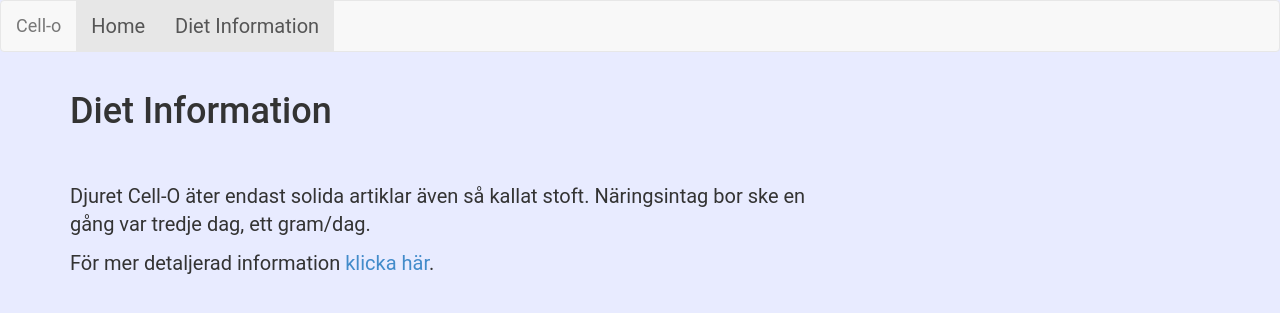
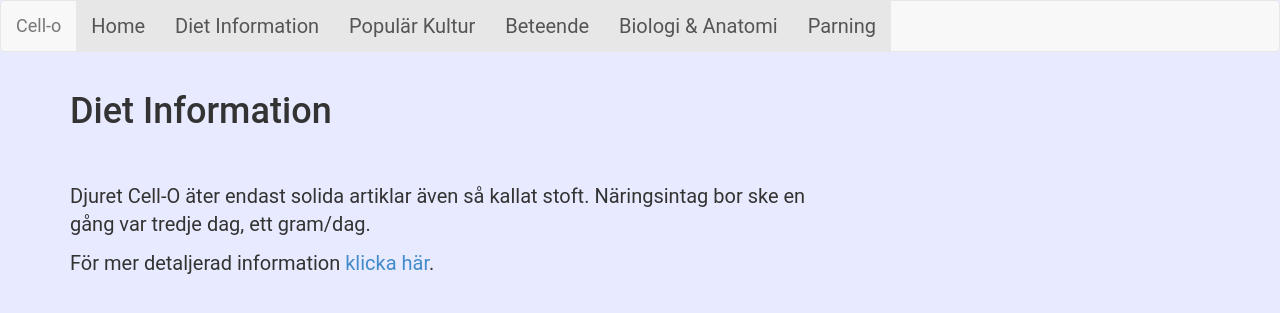
Before and after one commit to AleksandarFaraj/scrum_cello-o, a PHP site: page /diet.php in a window 1280 px wide. Shown: the top 313 px of the page. Run offline with PHP 8.4, Linux system fonts and the light colour scheme.

Commit message:
add templates for pages

```diff
--- a/partials/header.php
+++ b/partials/header.php
@@ -26,6 +26,10 @@
 	      <ul class="nav navbar-nav">
 	        <li class="active"><a href="/">Home</a></li>
 	        <li class="active"><a href="/diet.php">Diet Information</a></li>
+	        <li class="active"><a href="/popular-culture.php">Populär Kultur</a></li>
+	        <li class="active"><a href="/animal-behaviour.php">Beteende</a></li>
+	        <li class="active"><a href="/biology.php">Biologi & Anatomi</a></li>
+	        <li class="active"><a href="/mating.php">Parning</a></li>
 	      </ul>
 	    </div><!-- /.navbar-collapse -->
 	  </div><!-- /.container-fluid -->
```
